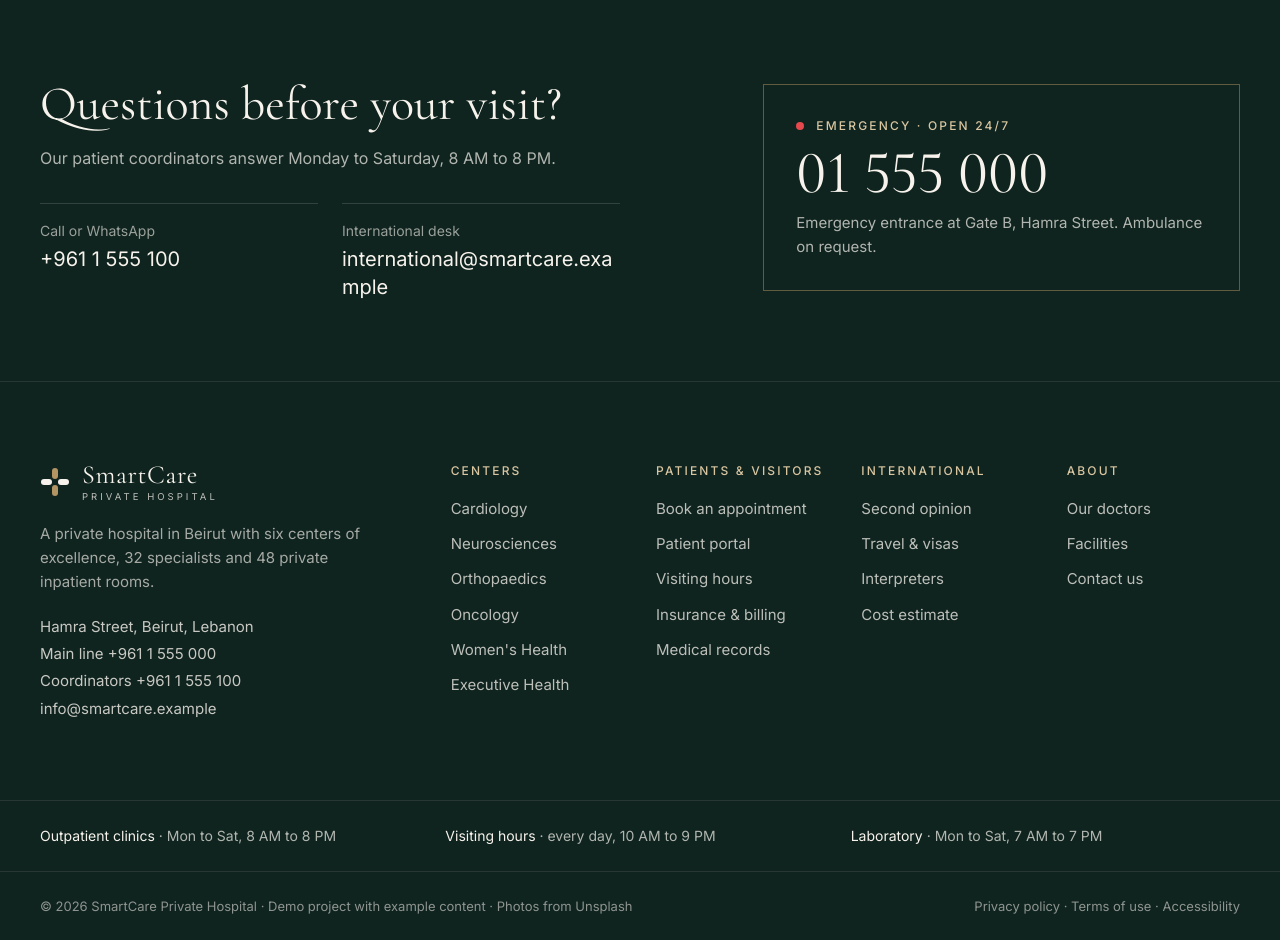
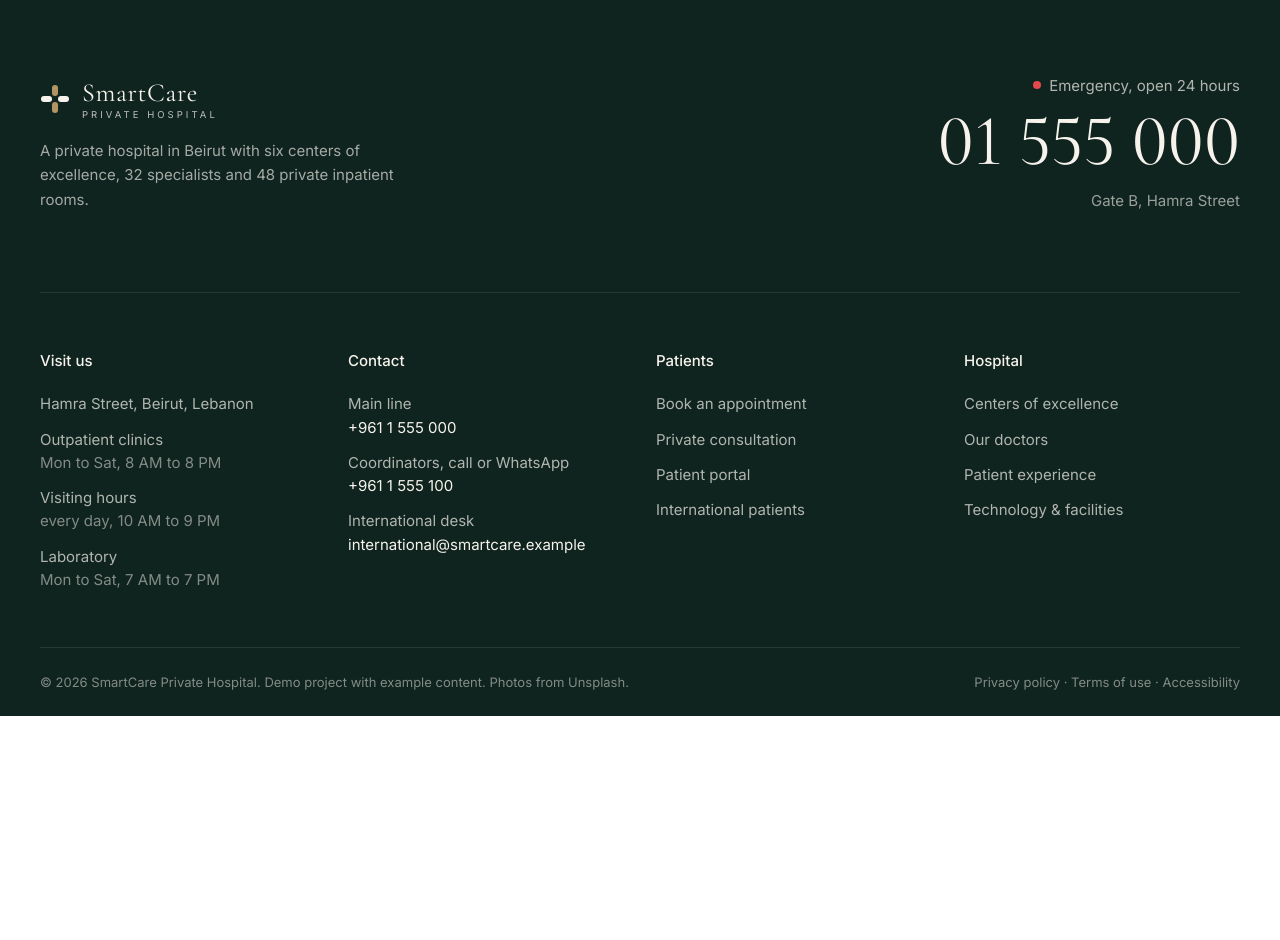
Before and after one commit to MayaChaker/SmartCare-HMS, a React (Vite) app in the folder frontend/: page / in a window 1280 px wide. Shown: the part 7540-8480 px from the top of the page. After the commit the page ends 8256 px from the top, so only its background shows below. Built offline with nearby package versions, Linux system fonts and the light colour scheme; no server answers.

Commit message:
feat(home): simpler footer
Three levels instead of four bands: brand and the 24/7 emergency line, four columns (visit us, contact, patients, hospital) with plain titles, then the legal line. Removes the repeated contact band and the duplicated phone numbers.

```diff
--- a/frontend/src/components/site/SiteFooter.jsx
+++ b/frontend/src/components/site/SiteFooter.jsx
@@ -1,10 +1,10 @@
 import { Link } from "react-router-dom";
 import Logo from "./Logo";
-import { contact, footerColumns, openingHours } from "../../content/site";
+import { contact, footerLinks, openingHours } from "../../content/site";
 
 // Links starting with "/" are app pages (router), the rest are anchors on this page
 function FooterLink({ href, children }) {
-  const className = "transition-colors hover:text-ivory";
+  const className = "text-ivory/70 transition-colors hover:text-ivory";
   return href.startsWith("/") ? (
     <Link to={href} className={className}>{children}</Link>
   ) : (
@@ -12,77 +12,75 @@ function FooterLink({ href, children }) {
   );
 }
 
+function Column({ title, wide = false, children }) {
+  return (
+    <div className={wide ? "col-span-2 md:col-span-1" : ""}>
+      <h2 className="text-[15px] font-medium text-ivory">{title}</h2>
+      <div className="mt-5 grid gap-3 text-[15px]">{children}</div>
+    </div>
+  );
+}
+
 export default function SiteFooter() {
   return (
-    <footer className="bg-forest-deep text-ivory">
-      {/* Action band */}
-      <div className="border-b border-ivory/10">
-        <div className="mx-auto grid max-w-site items-center gap-10 px-5 py-14 md:grid-cols-12 md:px-10 md:py-20">
-          <div className="md:col-span-6">
-            <h2 className="font-serif text-4xl leading-tight md:text-5xl">Questions before your visit?</h2>
-            <p className="mt-3 text-ivory/70">Our patient coordinators answer Monday to Saturday, 8 AM to 8 PM.</p>
-            <dl className="mt-8 grid gap-6 sm:grid-cols-2">
-              <div className="border-t border-ivory/15 pt-4">
-                <dt className="text-[14px] text-ivory/60">Call or WhatsApp</dt>
-                <dd className="mt-1 text-xl select-all">{contact.coordinators}</dd>
-              </div>
-              <div className="border-t border-ivory/15 pt-4">
-                <dt className="text-[14px] text-ivory/60">International desk</dt>
-                <dd className="mt-1 text-xl break-all select-all">{contact.internationalEmail}</dd>
-              </div>
-            </dl>
+    <footer id="site-footer" className="bg-forest-deep text-ivory">
+      <div className="mx-auto max-w-site px-5 md:px-10">
+        {/* Brand and emergency line */}
+        <div className="grid gap-10 border-b border-ivory/10 py-16 md:grid-cols-2 md:items-end md:py-20">
+          <div className="grid gap-5">
+            <Logo />
+            <p className="max-w-[40ch] text-[15px] leading-relaxed text-ivory/65">
+              A private hospital in Beirut with six centers of excellence, 32 specialists and 48 private inpatient rooms.
+            </p>
           </div>
-          <div className="grid gap-2 border border-champagne/50 p-7 md:col-span-5 md:col-start-8 md:p-8">
-            <p className="eyebrow flex items-center gap-3 text-champagne-light">
-              <i className="block h-2 w-2 rounded-full bg-emergency" />
-              Emergency · open 24/7
+          <div className="md:justify-self-end md:text-right">
+            <p className="flex items-center gap-2 text-[15px] text-ivory/70 md:justify-end">
+              <span className="h-2 w-2 rounded-full bg-emergency" aria-hidden="true" />
+              Emergency, open 24 hours
             </p>
-            <p className="font-serif text-5xl select-all md:text-6xl">{contact.emergency}</p>
-            <p className="text-[15px] text-ivory/70">Emergency entrance at Gate B, Hamra Street. Ambulance on request.</p>
+            <p className="mt-2 font-serif text-6xl leading-none select-all md:text-7xl">{contact.emergency}</p>
+            <p className="mt-3 text-[15px] text-ivory/60">Gate B, Hamra Street</p>
           </div>
         </div>
-      </div>
 
-      {/* Link columns */}
-      <div className="mx-auto grid max-w-site grid-cols-2 gap-x-8 gap-y-12 px-5 py-14 md:grid-cols-12 md:px-10 md:py-20">
-        <div className="col-span-2 grid content-start gap-5 md:col-span-4">
-          <Logo />
-          <p className="max-w-[34ch] text-[15px] leading-relaxed text-ivory/65">
-            A private hospital in Beirut with six centers of excellence, 32 specialists and 48 private inpatient rooms.
-          </p>
-          <address className="grid gap-1 text-[15px] text-ivory/80 not-italic">
-            <span>{contact.address}</span>
-            <span>Main line <span className="select-all">{contact.mainLine}</span></span>
-            <span>Coordinators <span className="select-all">{contact.coordinators}</span></span>
-            <span className="select-all">{contact.email}</span>
-          </address>
-        </div>
-        {footerColumns.map((column) => (
-          <nav key={column.title} aria-label={column.title} className="grid content-start gap-3 text-[15px] text-ivory/75 md:col-span-2">
-            <p className="eyebrow mb-1 text-champagne-light">{column.title}</p>
-            {column.links.map((link) => (
-              <FooterLink key={link.label} href={link.href}>{link.label}</FooterLink>
+        {/* Four columns */}
+        <div className="grid grid-cols-2 gap-x-8 gap-y-12 py-14 md:grid-cols-4">
+          <Column title="Visit us" wide>
+            <address className="text-ivory/70 not-italic">{contact.address}</address>
+            {openingHours.map((item) => (
+              <p key={item.label} className="text-ivory/70">
+                {item.label}
+                <span className="block text-ivory/50">{item.value}</span>
+              </p>
             ))}
-          </nav>
-        ))}
-      </div>
-
-      {/* Opening hours */}
-      <div id="visiting-hours" className="border-t border-ivory/10">
-        <div className="mx-auto grid max-w-site gap-4 px-5 py-6 text-[14px] text-ivory/70 sm:grid-cols-3 md:px-10">
-          {openingHours.map((item) => (
-            <p key={item.label}>
-              <span className="text-ivory">{item.label}</span> · {item.value}
+          </Column>
+          <Column title="Contact" wide>
+            <p className="text-ivory/70">
+              Main line
+              <span className="block text-ivory select-all">{contact.mainLine}</span>
             </p>
+            <p className="text-ivory/70">
+              Coordinators, call or WhatsApp
+              <span className="block text-ivory select-all">{contact.coordinators}</span>
+            </p>
+            <p className="text-ivory/70">
+              International desk
+              <span className="block text-ivory select-all">{contact.internationalEmail}</span>
+            </p>
+          </Column>
+          {footerLinks.map((column) => (
+            <Column key={column.title} title={column.title}>
+              {column.links.map((link) => (
+                <FooterLink key={link.label} href={link.href}>{link.label}</FooterLink>
+              ))}
+            </Column>
           ))}
         </div>
-      </div>
 
-      {/* Legal bar */}
-      <div className="border-t border-ivory/10">
-        <div className="mx-auto flex max-w-site flex-col justify-between gap-4 px-5 py-6 text-[13px] text-ivory/55 md:flex-row md:items-center md:px-10">
-          <span>© {new Date().getFullYear()} SmartCare Private Hospital · Demo project with example content · Photos from Unsplash</span>
-          <span>Privacy policy · Terms of use · Accessibility</span>
+        {/* Legal */}
+        <div className="flex flex-col gap-3 border-t border-ivory/10 py-6 text-[13px] text-ivory/50 md:flex-row md:items-center md:justify-between">
+          <p>© {new Date().getFullYear()} SmartCare Private Hospital. Demo project with example content. Photos from Unsplash.</p>
+          <p>Privacy policy · Terms of use · Accessibility</p>
         </div>
       </div>
     </footer>
--- a/frontend/src/content/site.js
+++ b/frontend/src/content/site.js
@@ -176,36 +176,23 @@ export const hospitalNumbers = [
   { label: "Results", value: "1 h" },
 ];
 
-export const footerColumns = [
+export const footerLinks = [
   {
-    title: "Centers",
-    links: centers.map((c) => ({ label: c.name, href: "#centers" })),
-  },
-  {
-    title: "Patients & Visitors",
+    title: "Patients",
     links: [
       { label: "Book an appointment", href: "#book" },
+      { label: "Private consultation", href: "#book" },
       { label: "Patient portal", href: "/login" },
-      { label: "Visiting hours", href: "#visiting-hours" },
-      { label: "Insurance & billing", href: "#book" },
-      { label: "Medical records", href: "/login" },
+      { label: "International patients", href: "#experience" },
     ],
   },
   {
-    title: "International",
+    title: "Hospital",
     links: [
-      { label: "Second opinion", href: "#experience" },
-      { label: "Travel & visas", href: "#experience" },
-      { label: "Interpreters", href: "#experience" },
-      { label: "Cost estimate", href: "#book" },
-    ],
-  },
-  {
-    title: "About",
-    links: [
+      { label: "Centers of excellence", href: "#centers" },
       { label: "Our doctors", href: "#doctors" },
-      { label: "Facilities", href: "#facilities" },
-      { label: "Contact us", href: "#book" },
+      { label: "Patient experience", href: "#experience" },
+      { label: "Technology & facilities", href: "#facilities" },
     ],
   },
 ];
```
